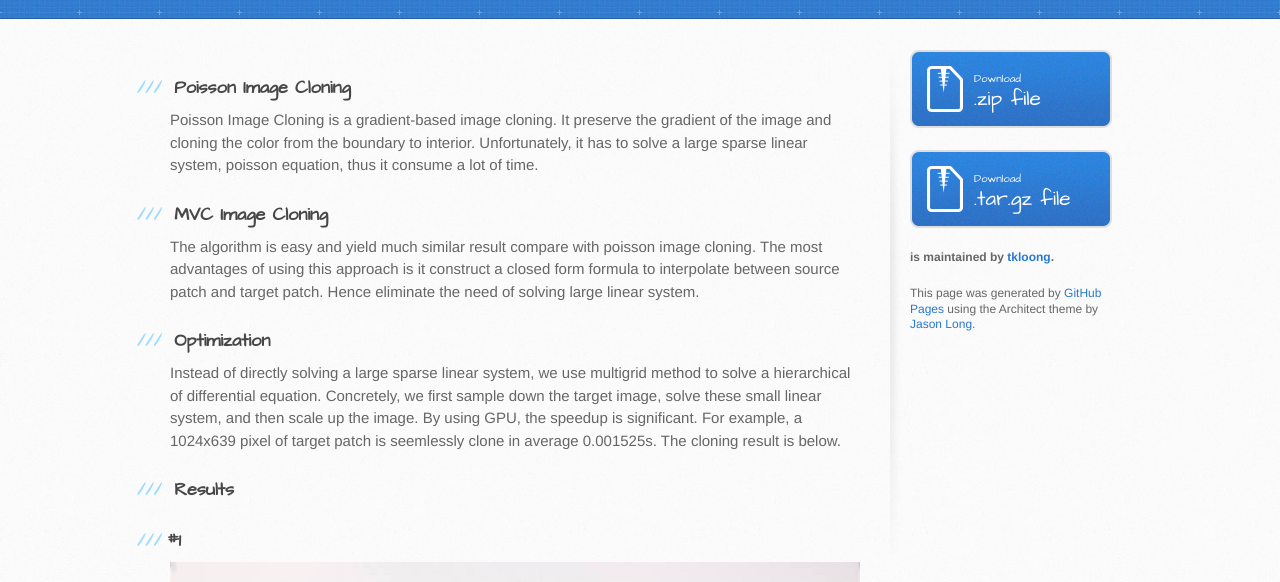
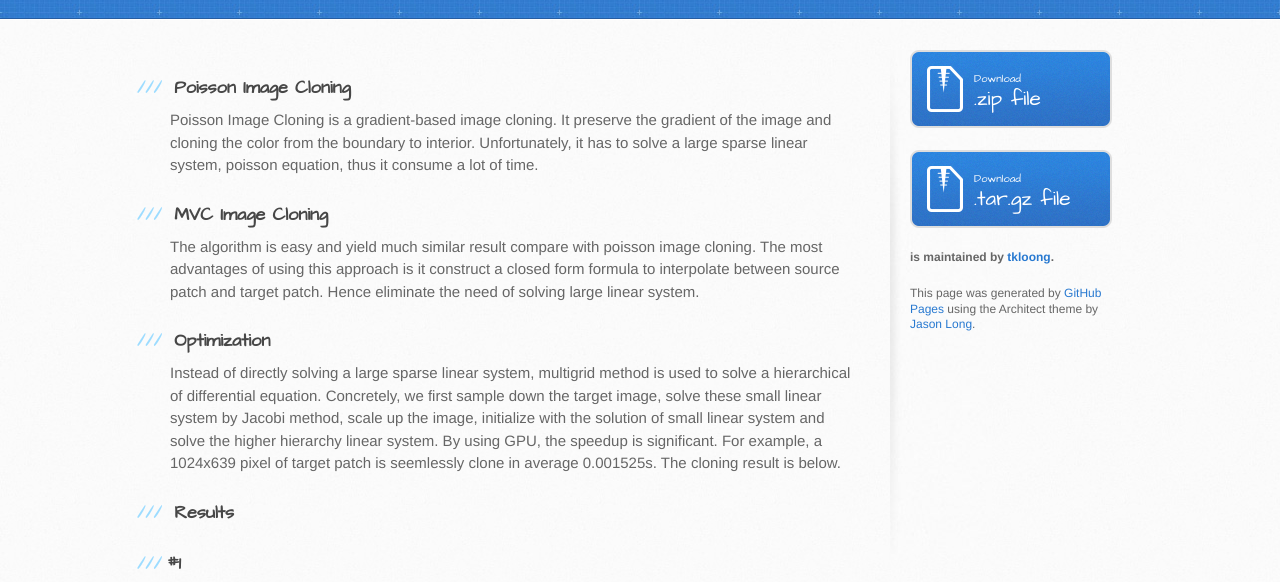
Before and after one commit to tkloong/repo, a plain HTML site: page index.html in a window 1280 px wide. Shown: the part 148-730 px from the top of the page. Drawn offline with Linux system fonts and the light colour scheme.

Commit message:
add optimization

```diff
--- a/index.html
+++ b/index.html
@@ -39,7 +39,7 @@
 
 <h3>
 <a id="creating-pages-manually" class="anchor" href="#creating-pages-manually" aria-hidden="true"><span aria-hidden="true" class="octicon octicon-link"></span></a>Optimization</h3>
-<p> Instead of directly solving a large sparse linear system, we use multigrid method to solve a hierarchical of differential equation. Concretely, we first sample down the target image, solve these small linear system, and then scale up the image. By using GPU, the speedup is significant. For example, a 1024x639 pixel of target patch is seemlessly clone in average 0.001525s. The cloning result is below.</p>
+<p> Instead of directly solving a large sparse linear system, multigrid method is used to solve a hierarchical of differential equation. Concretely, we first sample down the target image, solve these small linear system by Jacobi method, scale up the image, initialize with the solution of small linear system and solve the higher hierarchy linear system. By using GPU, the speedup is significant. For example, a 1024x639 pixel of target patch is seemlessly clone in average 0.001525s. The cloning result is below.</p>
 
 <h3>
 <a id="creating-pages-manually" class="anchor" href="#creating-pages-manually" aria-hidden="true"><span aria-hidden="true" class="octicon octicon-link"></span></a>Results</h3>
```
